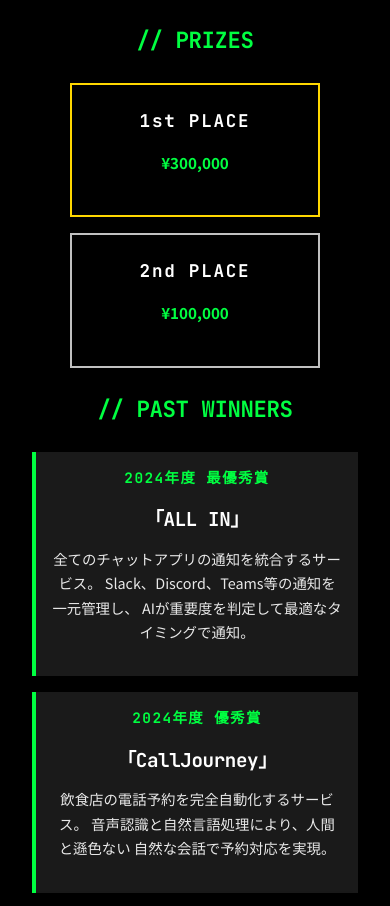
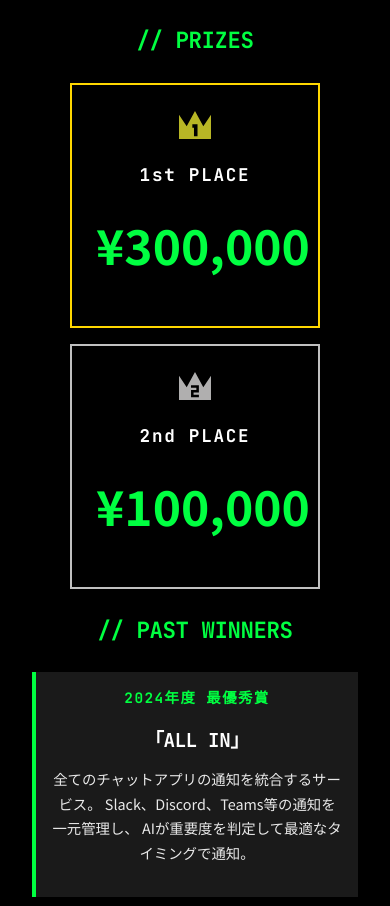
Before and after one commit to Tech-SummerCamp/TSC, a React (Vite) app: page /2025 in a window 390 px wide. Shown: the part 2734-3640 px from the top of the page. Built offline with nearby package versions, Linux system fonts and the light colour scheme.

Commit message:
優勝賞金を目立たせる

```diff
--- a/src/pages/2025/Home.css
+++ b/src/pages/2025/Home.css
@@ -304,6 +304,13 @@
   transition: all var(--transition-normal);
 }
 
+.prize-icon {
+  width: 32px;
+  height: 32px;
+  margin-bottom: 1rem;
+  opacity: 0.8;
+}
+
 .prize-item:hover {
   border-color: var(--color-terminal-green);
   transform: scale(1.05);
@@ -357,7 +364,7 @@
 }
 
 .prize-amount {
-  font-size: 2.5rem;
+  font-size: 3rem !important;
   font-weight: 700;
   color: var(--color-terminal-green);
   margin-bottom: 0;
@@ -1055,7 +1062,7 @@
   }
 
   .prize-amount {
-    font-size: 2.2rem;
+    font-size: 2.8rem;
   }
 
   .winners {
@@ -1324,7 +1331,7 @@
   }
 
   .prize-amount {
-    font-size: 2rem;
+    font-size: 2.5rem;
   }
 
   .winner-item {
--- a/src/pages/2025/Home.jsx
+++ b/src/pages/2025/Home.jsx
@@ -139,10 +139,12 @@ const Home = () => {
                 <h2>// PRIZES</h2>
                 <div className="prizes">
                   <div className="prize-item first-place">
+                    <img src="/kin.svg" alt="1st Place" className="prize-icon" />
                     <h3 className="prize-rank">1st PLACE</h3>
                     <p className="prize-amount">¥300,000</p>
                   </div>
                   <div className="prize-item second-place">
+                    <img src="/gin.svg" alt="2nd Place" className="prize-icon" />
                     <h3 className="prize-rank">2nd PLACE</h3>
                     <p className="prize-amount">¥100,000</p>
                   </div>
```
Also changed, not shown: public/gin.svg (added), public/kin.svg (added).
